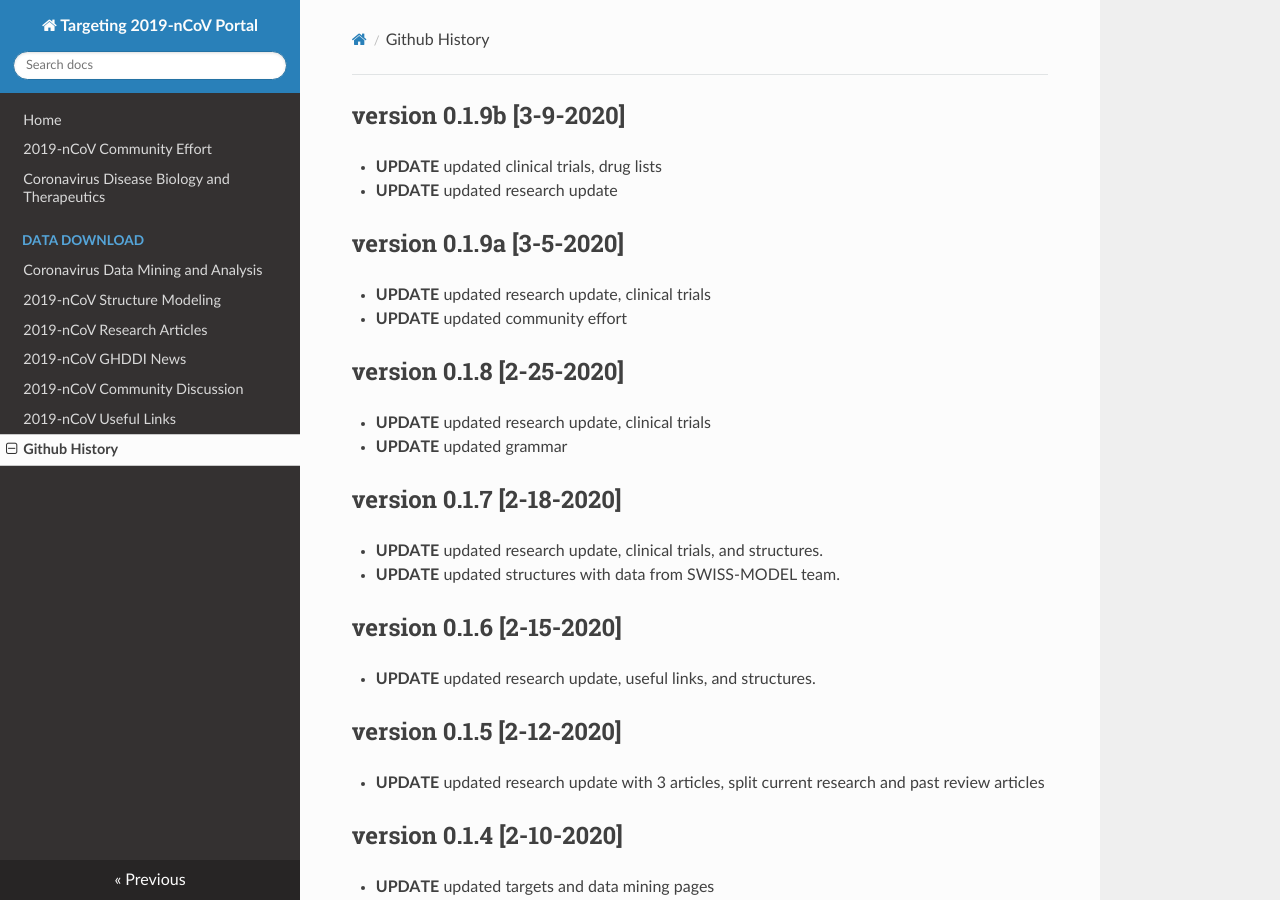
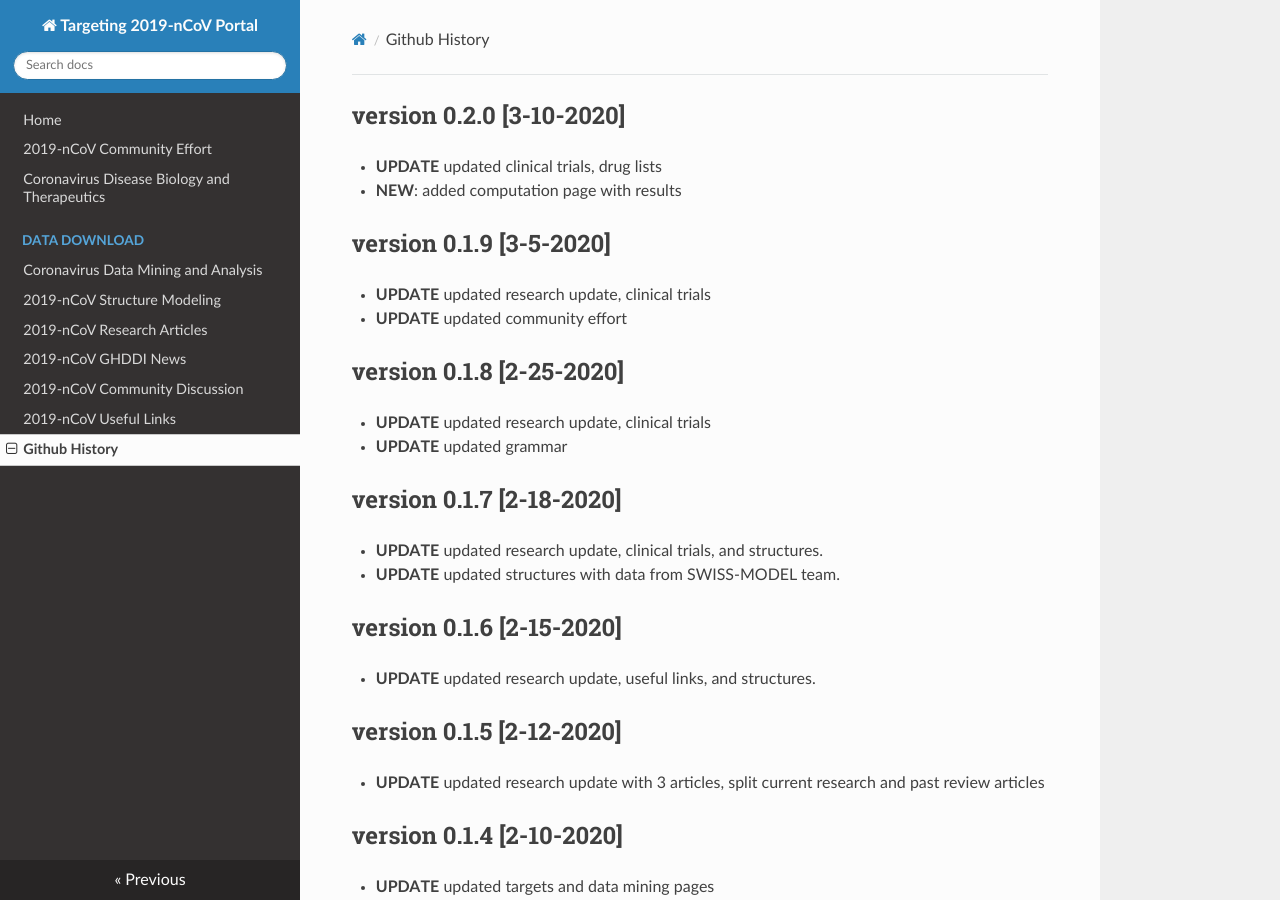
Before and after one commit to GHDDI-AILab/Targeting2019-nCoV, an MkDocs documentation site: the page built from docs/history.md, in a window 1280 px wide and 900 px high. Built offline with MkDocs 1.6.1, drawn with Linux system fonts in a browser that asks for light colours; nearby versions of some CDN libraries.

Commit message:
Update history.md

```diff
--- a/docs/history.md
+++ b/docs/history.md
@@ -1,8 +1,8 @@
-## version 0.1.9b [3-9-2020]
+## version 0.2.0 [3-10-2020]
 * **UPDATE** updated clinical trials, drug lists
-* **UPDATE** updated research update
+* **NEW**: added computation page with results
 
-## version 0.1.9a [3-5-2020]
+## version 0.1.9 [3-5-2020]
 * **UPDATE** updated research update, clinical trials
 * **UPDATE** updated community effort
 
```
